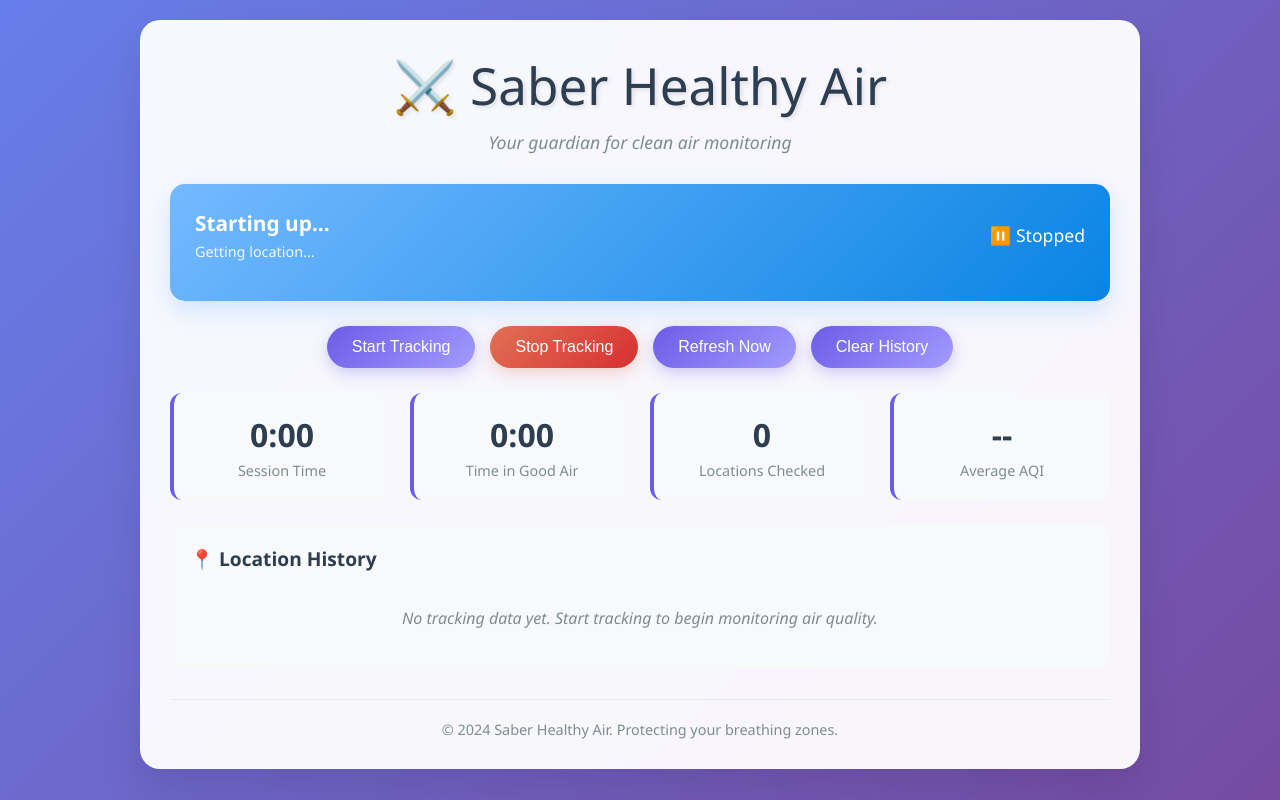
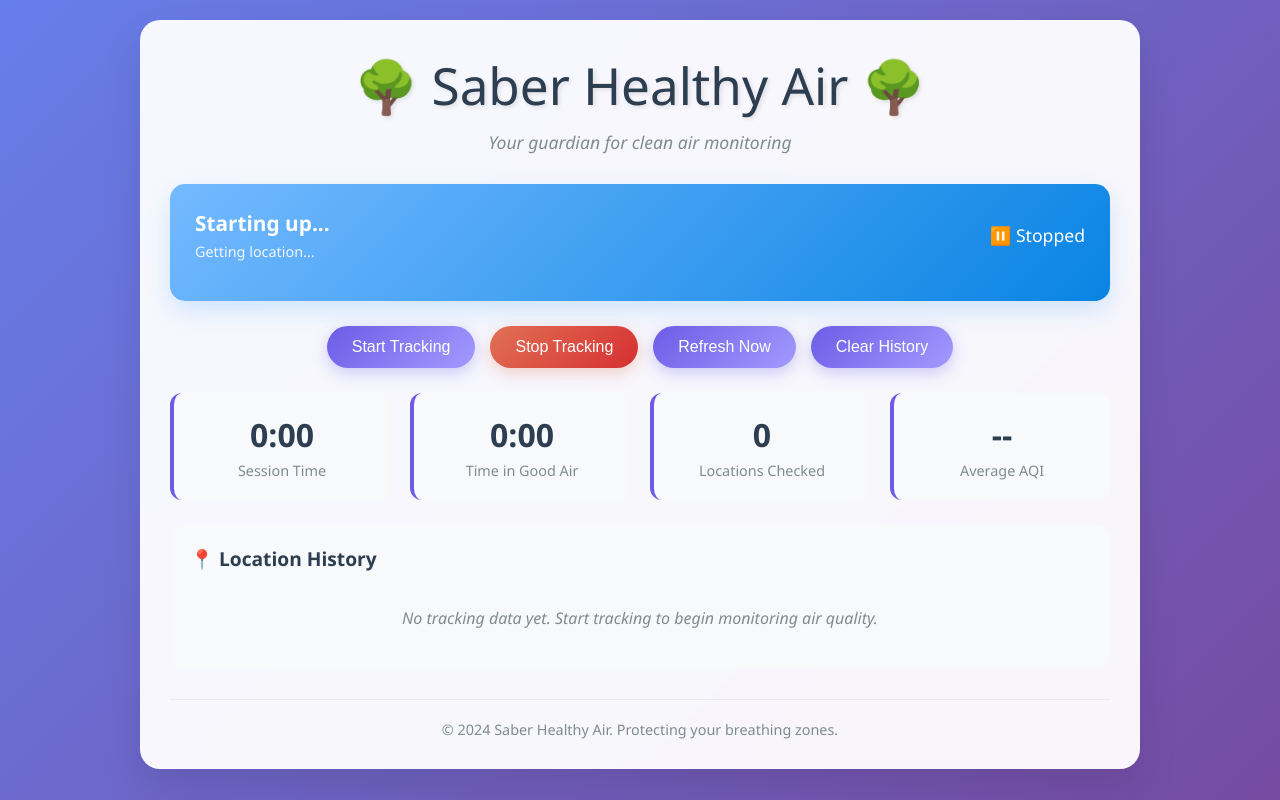
Before and after one commit to saberdhaouadi/healthy-air, a website: page public/index.html in a window 1280 px wide. Drawn offline with Linux system fonts and the light colour scheme.

Commit message:
adding the oak tree

```diff
--- a/public/index.html
+++ b/public/index.html
@@ -11,7 +11,7 @@
 <body>
     <div class="container">
         <div class="header">
-            <h1>⚔️ Saber Healthy Air</h1>
+            <h1>🌳 Saber Healthy Air 🌳</h1>
             <p>Your guardian for clean air monitoring</p>
         </div>
 
```
